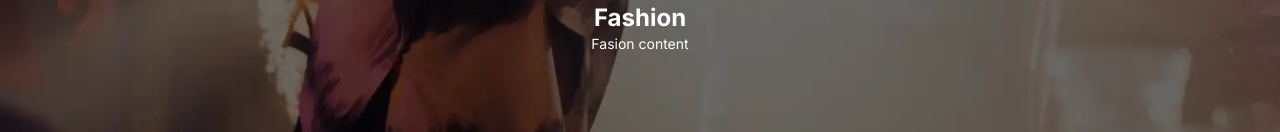
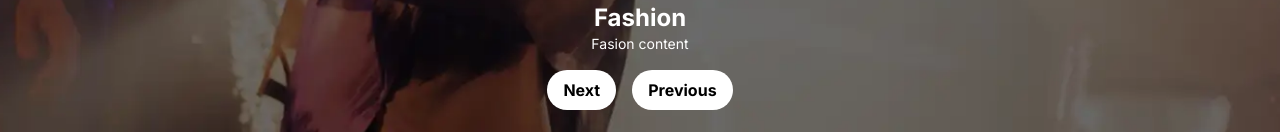
Before and after one commit to Matthew-Ayinde/daily-times, a Next.js app: page / in a window 1280 px wide. Shown: the part 668-800 px from the top of the page. Built offline with nearby package versions, Linux system fonts and the light colour scheme; no server answers.

Commit message:
carousel buttons

```diff
--- a/app/[category]/page.tsx
+++ b/app/[category]/page.tsx
@@ -1,10 +1,54 @@
+"use client";
+
+import { useIsFetching, useQuery } from "@tanstack/react-query";
 import React from "react";
+import { IArticleRoot } from "@/types/articles";
+import axios from "axios";
+import { BASE_URL } from "@/lib/constants";
+import ContentCard from "@/components/ContentCard";
 
 const CategoryRoute = ({ params }: { params: { category: string } }) => {
+
+  const isFetching = useIsFetching();
+
+  const fetchArticles = async (): Promise<IArticleRoot> => {
+    try {
+      const response = await axios.get(`${BASE_URL}/api/articles?populate=*`);
+      // console.log(response.data);
+      return response.data;
+    } catch (error) {
+      throw error;
+    }
+  };
+
+  const {
+    data: articlesData,
+    isLoading,
+    isError,
+    isSuccess,
+    error,
+  } = useQuery<IArticleRoot>({
+    queryKey: ["articles"],
+    queryFn: fetchArticles,
+    // staleTime: 5000,
+  });
+
   return (
     <div>
       <h1>categoryName: {params.category}</h1>
       CategoryRoute
+
+      <div className="mt-4 px-10">
+          <p className="font-bold text-center text-5xl mb-20">Trending</p>
+
+          {/* <TrendingSection /> */}
+
+          <ul className="grid grid-cols-1 md:grid-cols-2 lg:grid-cols-3 gap-4">
+            {articlesData?.data.map((article) => (
+              <ContentCard article={article} key={article.id} />
+            ))}
+          </ul>
+        </div>
     </div>
   );
 };
--- a/components/HomeCarousel.tsx
+++ b/components/HomeCarousel.tsx
@@ -15,6 +15,8 @@ const HomeCarousel = () => {
     speed: 500,
     slidesToShow: 3,
     slidesToScroll: 1,
+    // nextArrow: <ButtonNext />,
+    // prevArrow: <ButtonPrevious />,
 
     centerMode: true,
     autoplay: true,
@@ -98,6 +100,10 @@ const HomeCarousel = () => {
             </div>
           ))}
         </div>
+        <div className="flex gap-4 mt-4 items-center justify-center">
+          <ButtonNext />
+          <ButtonPrevious />
+        </div>
       </div>
     </div>
   );
@@ -133,3 +139,19 @@ const slideData = [
     imgSrc: "/carousel/carouselImg5.webp",
   },
 ];
+
+const ButtonNext =() =>{
+  return (
+      <button className="bg-white text-black font-bold py-2 px-4 rounded-full">
+        Next
+      </button>
+  )
+}
+
+const ButtonPrevious =() =>{
+  return (
+      <button className="bg-white text-black font-bold py-2 px-4 rounded-full">
+        Previous
+      </button>
+  )
+}
```
